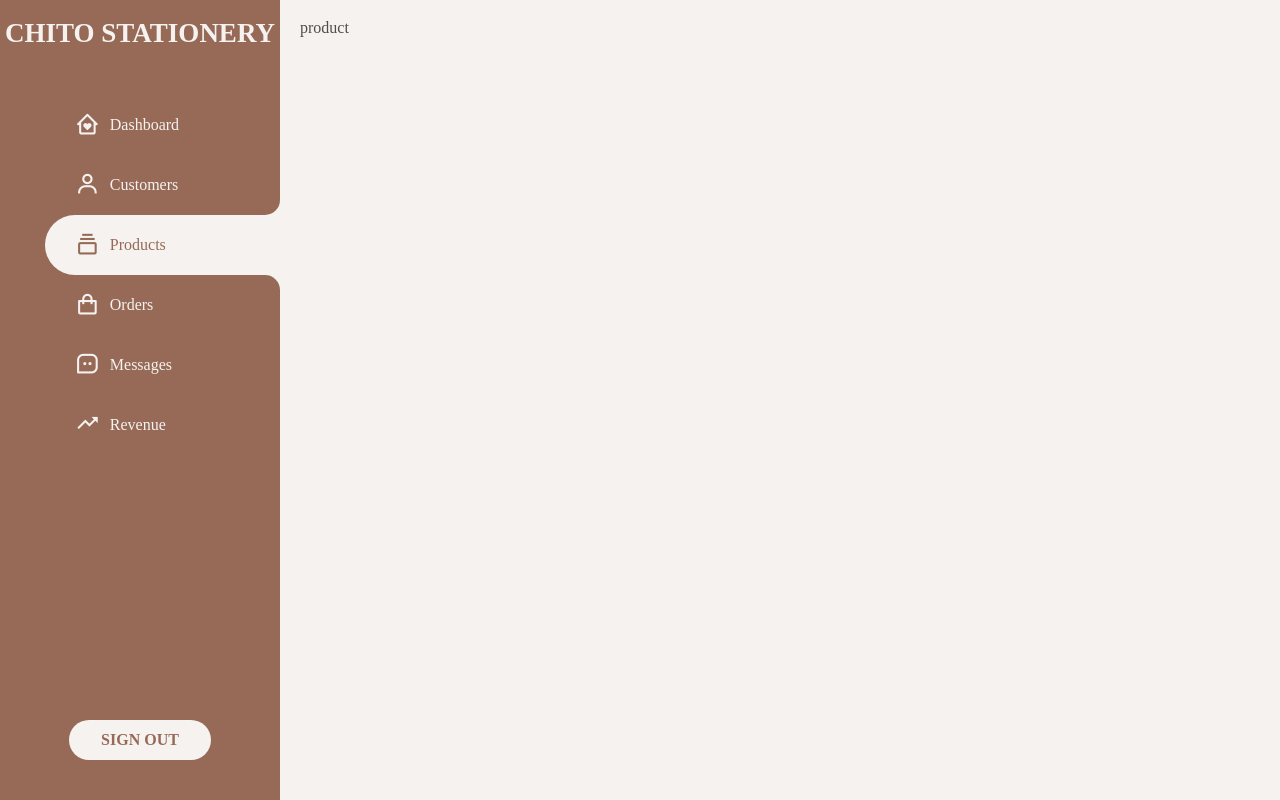
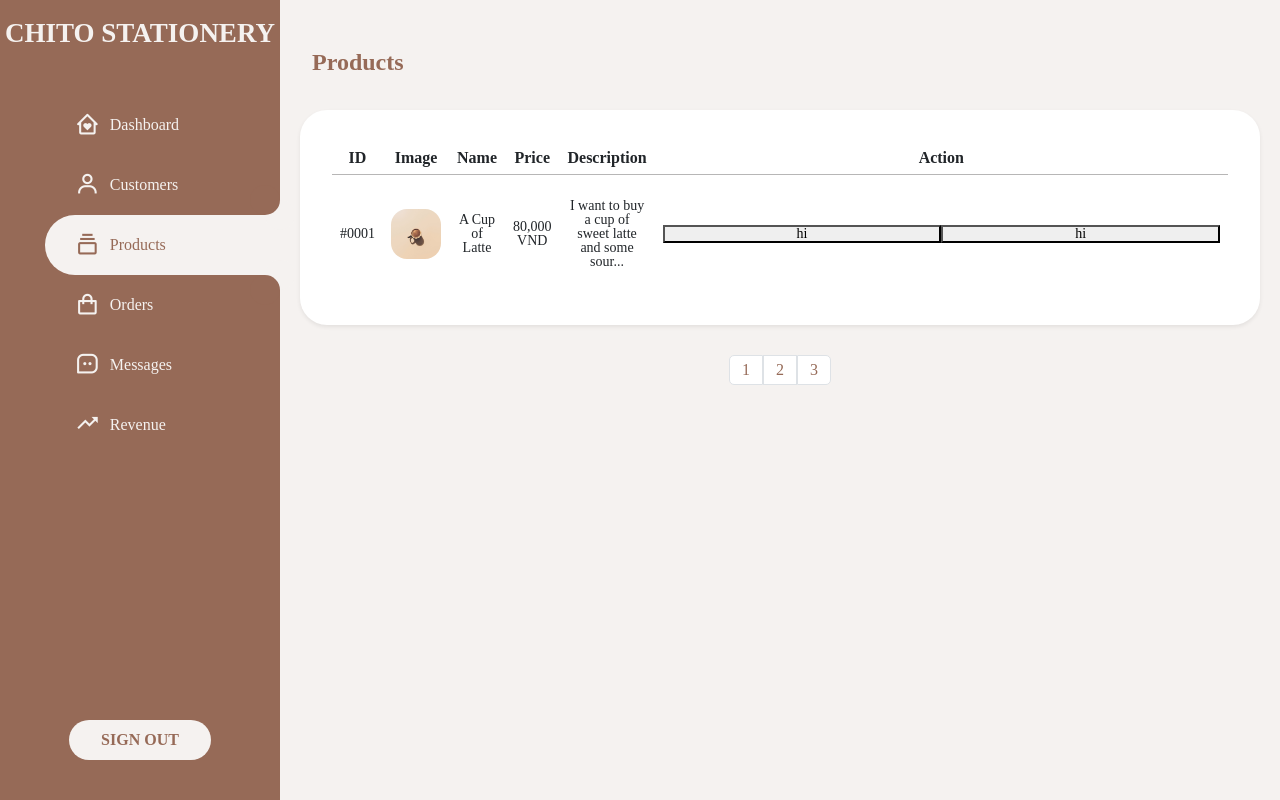
Before and after one commit to huyvouit/chito-stationery-admin-dashboard, a React (Create React App) app: page /products in a window 1280 px wide. Built offline with nearby package versions, Linux system fonts and the light colour scheme; no server answers; a web font is replaced by a local one.

Commit message:
customer + page nav done

```diff
--- /dev/null
+++ b/src/Screen/Customers/customers.css
@@ -0,0 +1,30 @@
+.page-nav-custom li:first-child .page-nav-number{
+    border-top-left-radius: 5px;
+    border-bottom-left-radius: 5px;
+}
+
+.page-nav-custom li:last-child .page-nav-number{
+    border-top-right-radius: 5px;
+    border-bottom-right-radius: 5px;
+}
+
+.page-nav-number {
+    padding: 0.375rem 0.75rem;
+    position: relative;
+    display: block;
+    color: var(--text-title);
+    text-decoration: none;
+    background-color: #fff;
+    border: 1px solid #dee2e6;
+    transition: color .15s ease-in-out, background-color .15s ease-in-out, border-color .15s ease-in-out, box-shadow .15s ease-in-out;
+}
+
+.page-nav-number:hover {
+    background-color: #b99788;
+    color: white;
+}
+
+.page-nav-number:active {
+    background-color: var(--text-title);
+    color: white;
+}
--- a/src/Screen/Customers/customers_screen.js
+++ b/src/Screen/Customers/customers_screen.js
@@ -1,5 +1,117 @@
 import React from "react";
+import "./customers.css"
 
 export const CustomerScreen = () => {
-  return <div>customer</div>;
+  return (
+    <div className="customers">
+      <div className="container-fluid">
+        <div className="row">
+          <div className="col-12">
+            <div className="title mb-36 mt-30">Customers</div>
+          </div>
+          <div className="box shadow-sm">
+            <table class="table table-borderless table-hover table-custom">
+                <thead>
+                  <tr>
+                    <th scope="col">Email</th>
+                    <th scope="col">Full name</th>
+                    <th scope="col">Phone number</th>
+                    <th scope="col">Address</th>
+                  </tr>
+                </thead>
+                <tbody>
+                  <tr>
+                    <td>sweetlatte@gmail.com</td>
+                    <td>Sweet Latte</td>
+                    <td>0900998877</td>
+                    <td className="col-4">
+                      I want to buy a cup of sweet latte and some sour...
+                    </td>
+                  </tr>
+                  <tr>
+                    <td>sweetlatte@gmail.com</td>
+                    <td>Sweet Latte</td>
+                    <td>0900998877</td>
+                    <td className="col-4">
+                      I want to buy a cup of sweet latte and some sour...
+                    </td>
+                  </tr>
+                  <tr>
+                    <td>sweetlatte@gmail.com</td>
+                    <td>Sweet Latte</td>
+                    <td>0900998877</td>
+                    <td className="col-4">
+                      I want to buy a cup of sweet latte and some sour...
+                    </td>
+                  </tr>
+                  <tr>
+                    <td>sweetlatte@gmail.com</td>
+                    <td>Sweet Latte</td>
+                    <td>0900998877</td>
+                    <td className="col-4">
+                      I want to buy a cup of sweet latte and some sour...
+                    </td>
+                  </tr>
+                  <tr>
+                    <td>sweetlatte@gmail.com</td>
+                    <td>Sweet Latte</td>
+                    <td>0900998877</td>
+                    <td className="col-4">
+                      I want to buy a cup of sweet latte and some sour...
+                    </td>
+                  </tr>
+                  <tr>
+                    <td>sweetlatte@gmail.com</td>
+                    <td>Sweet Latte</td>
+                    <td>0900998877</td>
+                    <td className="col-4">
+                      I want to buy a cup of sweet latte and some sour...
+                    </td>
+                  </tr>
+                  <tr>
+                    <td>sweetlatte@gmail.com</td>
+                    <td>Sweet Latte</td>
+                    <td>0900998877</td>
+                    <td className="col-4">
+                      I want to buy a cup of sweet latte and some sour...
+                    </td>
+                  </tr>
+                  <tr>
+                    <td>sweetlatte@gmail.com</td>
+                    <td>Sweet Latte</td>
+                    <td>0900998877</td>
+                    <td className="col-4">
+                      I want to buy a cup of sweet latte and some sour...
+                    </td>
+                  </tr>
+                  <tr>
+                    <td>sweetlatte@gmail.com</td>
+                    <td>Sweet Latte</td>
+                    <td>0900998877</td>
+                    <td className="col-4">
+                      I want to buy a cup of sweet latte and some sour...
+                    </td>
+                  </tr>
+                  <tr>
+                    <td>sweetlatte@gmail.com</td>
+                    <td>Sweet Latte</td>
+                    <td>0900998877</td>
+                    <td className="col-4">
+                      I want to buy a cup of sweet latte and some sour...
+                    </td>
+                  </tr>
+                </tbody>
+            </table>
+          </div>
+          <nav aria-label="Page navigation">
+            <ul class="pagination justify-content-center mt-30 page-nav-custom">
+              <li class="page-item"><a class="page-nav-number" href="#">1</a></li>
+              <li class="page-item"><a class="page-nav-number" href="#">2</a></li>
+              <li class="page-item"><a class="page-nav-number" href="#">3</a></li>
+            </ul>
+          </nav>
+        </div>
+      </div>
+    </div>
+  );
 };
--- a/src/Screen/Dashboard/dashboard.css
+++ b/src/Screen/Dashboard/dashboard.css
@@ -40,6 +40,10 @@
     border-radius: 16px;
 }
 
+.table-custom thead {
+    border-bottom: solid 1px var(--underline);
+}
+
 .table-custom tr {
     text-align: center;
     vertical-align: middle;
--- a/src/Screen/Dashboard/dashboard_screen.js
+++ b/src/Screen/Dashboard/dashboard_screen.js
@@ -77,7 +77,7 @@ export const DashboardScreen = () => {
                 </thead>
                 <tbody>
                   <tr>
-                    <th scope="row col-12">#0001</th>
+                    <td>#0001</td>
                     <td>
                       <img className="admin-img" src={ava} alt="arrow-right" />
                     </td>
@@ -88,7 +88,7 @@ export const DashboardScreen = () => {
                     </td>
                   </tr>
                   <tr>
-                    <th scope="row col-12">#0001</th>
+                    <td>#0001</td>
                     <td>
                       <img className="admin-img" src={ava} alt="arrow-right" />
                     </td>
@@ -99,7 +99,7 @@ export const DashboardScreen = () => {
                     </td>
                   </tr>
                   <tr>
-                    <th scope="row col-12">#0001</th>
+                    <td>#0001</td>
                     <td>
                       <img className="admin-img" src={ava} alt="arrow-right" />
                     </td>
@@ -110,7 +110,7 @@ export const DashboardScreen = () => {
                     </td>
                   </tr>
                   <tr>
-                    <th scope="row col-12">#0001</th>
+                    <td>#0001</td>
                     <td>
                       <img className="admin-img" src={ava} alt="arrow-right" />
                     </td>
--- a/src/Screen/Products/product_screen.js
+++ b/src/Screen/Products/product_screen.js
@@ -1,5 +1,52 @@
 import React from "react";
+import ava from "../../Assets/Image/ava.jpg";
 
 export const ProductScreen = () => {
-  return <div>product</div>;
+  return (
+    <div className="customers">
+      <div className="container-fluid">
+        <div className="row">
+          <div className="col-12">
+            <div className="title mb-36 mt-30">Products</div>
+          </div>
+          <div className="box shadow-sm">
+            <table class="table table-borderless table-hover table-custom">
+                <thead>
+                  <tr>
+                    <th scope="col">ID</th>
+                    <th scope="col">Image</th>
+                    <th scope="col">Name</th>
+                    <th scope="col">Price</th>
+                    <th scope="col">Description</th>
+                    <th scope="col">Action</th>
+                  </tr>
+                </thead>
+                <tbody>
+                  <tr>
+                    <td>#0001</td>
+                    <td>
+                      <img className="admin-img" src={ava} alt="ava" />
+                    </td>
+                    <td>A Cup of Latte</td>
+                    <td>80,000 VND</td>
+                    <td>I want to buy a cup of sweet latte and some sour...</td>
+                    <td className="col-12">
+                      <button className="col-6">hi</button>
+                      <button className="col-6">hi</button>
+                    </td>
+                  </tr>
+                </tbody>
+            </table>
+          </div>
+          <nav aria-label="Page navigation">
+            <ul class="pagination justify-content-center mt-30 page-nav-custom">
+              <li class="page-item"><a class="page-nav-number" href="#">1</a></li>
+              <li class="page-item"><a class="page-nav-number" href="#">2</a></li>
+              <li class="page-item"><a class="page-nav-number" href="#">3</a></li>
+            </ul>
+          </nav>
+        </div>
+      </div>
+    </div>
+  );
 };
```
Also changed, not shown: src/Component/Sidebar/sidebar.css (line endings or trailing spaces), 1 other file (tests, documents, lock files or other folders).
